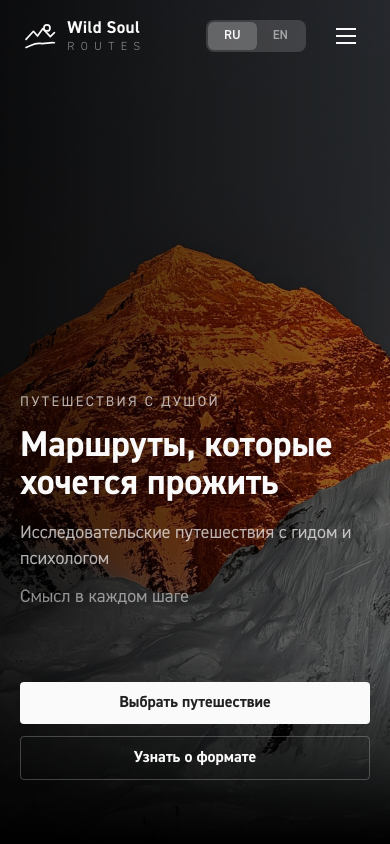
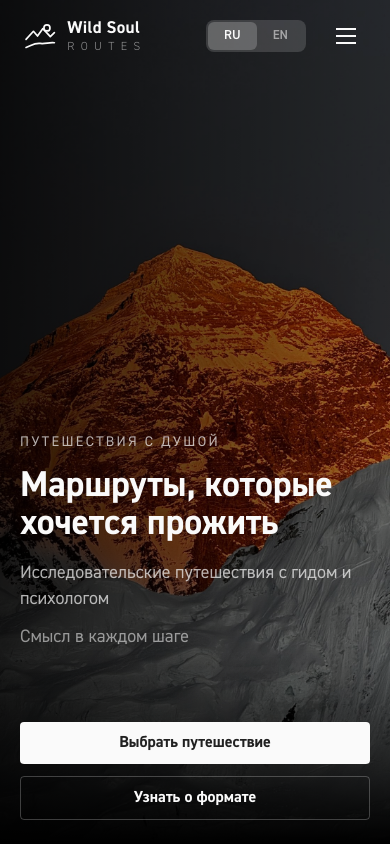
Before and after one commit to fifulina-uxui/wild-soul-routes, a React (Vite) app: page / in a window 390 px wide. Shown: the top 844 px of the page. Built offline with nearby package versions, Linux system fonts and the light colour scheme.

Commit message:
Mobile hero: buttons closer to bottom edge

```diff
--- a/src/sections/Hero.tsx
+++ b/src/sections/Hero.tsx
@@ -16,7 +16,7 @@ export default function Hero() {
       <div className="absolute inset-0 bg-gradient-to-r from-black/75 via-black/40 to-black/10" />
       <div className="absolute inset-x-0 bottom-0 h-48 bg-gradient-to-t from-black to-transparent" />
 
-      <div className="relative z-10 mx-auto w-full max-w-[1200px] px-5 py-16 md:px-8">
+      <div className="relative z-10 mx-auto w-full max-w-[1200px] px-5 py-16 max-sm:pb-6 md:px-8">
         <div className="max-w-[600px]">
           <p className="text-[14px] uppercase leading-5 tracking-[0.17em] text-[rgb(250_250_250/70%)]">
             {t.hero.tagline}
```
